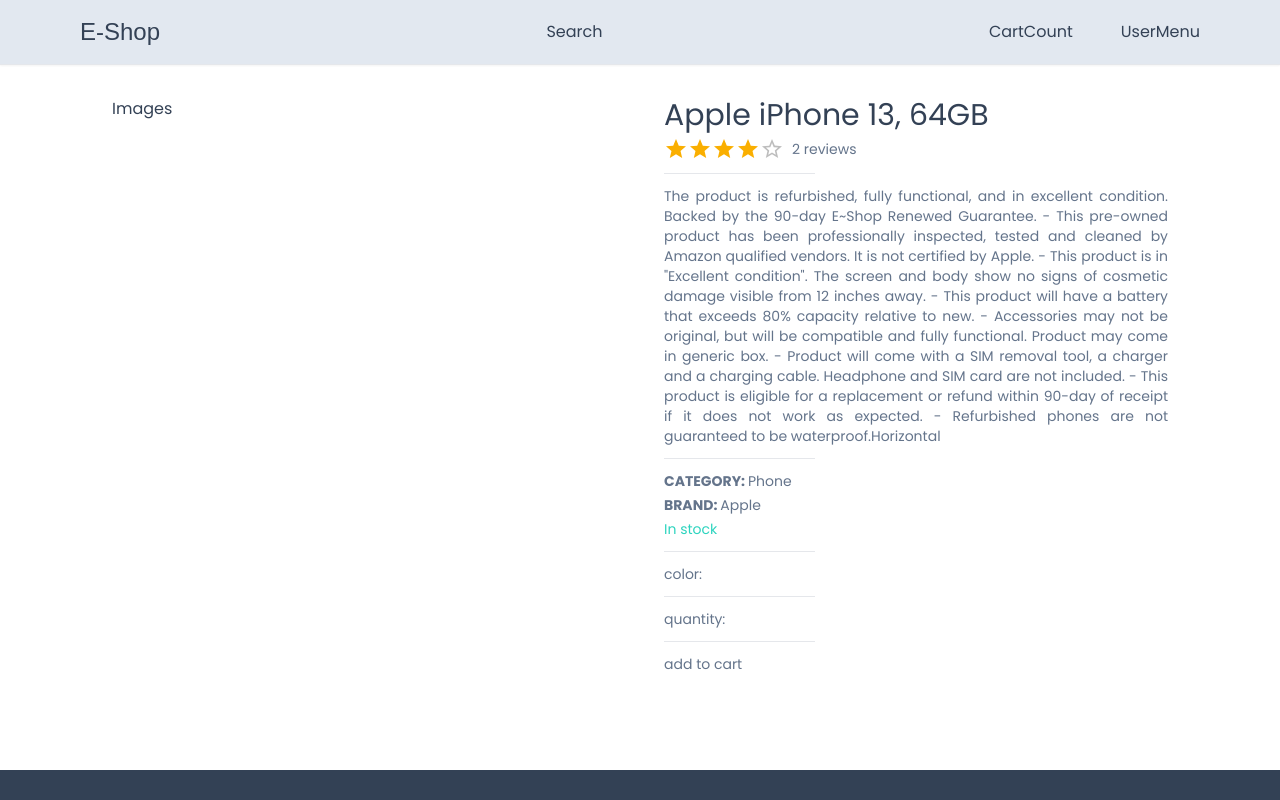
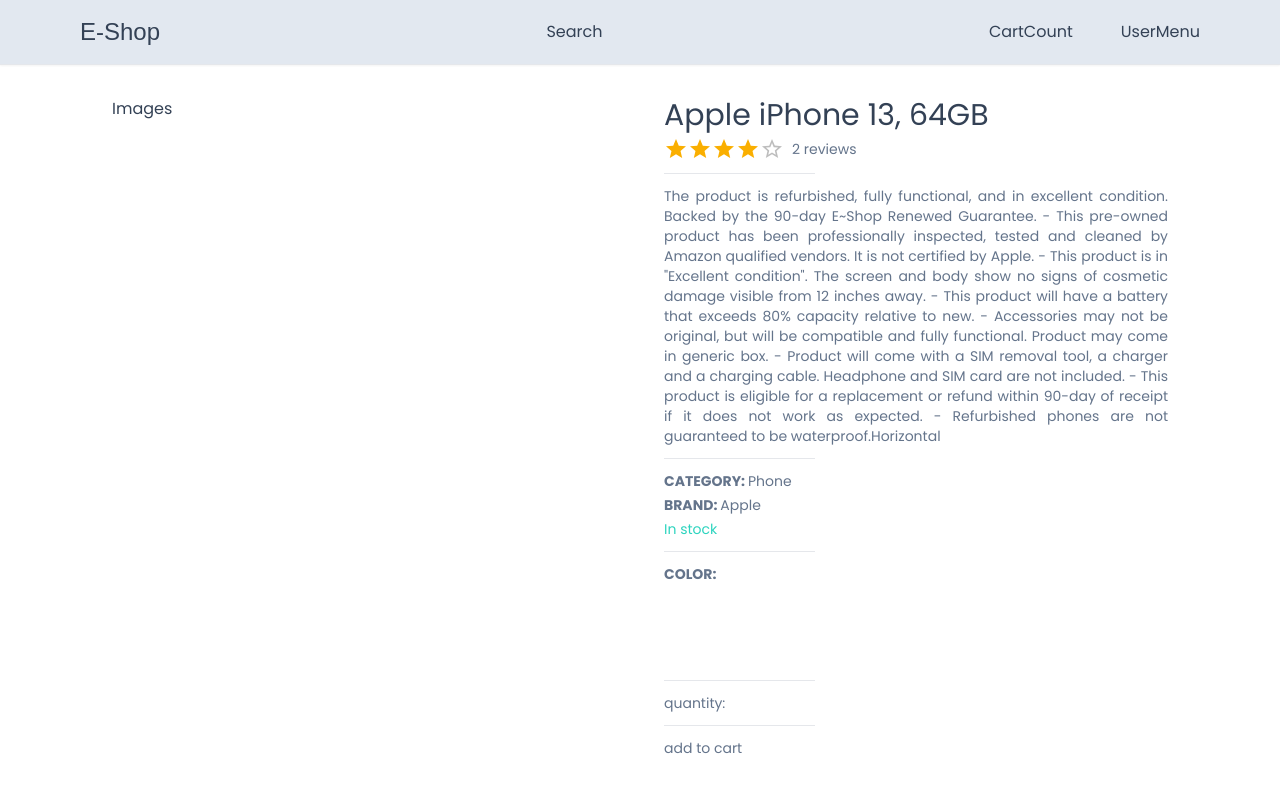
Before and after one commit to Alek30k/E-shop, a Next.js app: page /product/1 in a window 1280 px wide. Shown: the top 800 px of the page. Built offline with nearby package versions, Linux system fonts and the light colour scheme; a web font is replaced by a local one.

Commit message:
last commit

```diff
--- a/app/components/products/SetColor.tsx
+++ b/app/components/products/SetColor.tsx
@@ -5,11 +5,30 @@ import { CartProductType, SelecteImgType } from "@/app/product/ProductDetails";
 interface SetColorProps {
   images: SelecteImgType[];
   cartProduct: CartProductType;
-  handColorSelect: (value: SelecteImgType)
+  handleColorSelect: (value: SelecteImgType) => void;
 }
 
-const SetColor = () => {
-  return <div className="">SetColor</div>;
+const SetColor = ({
+  images,
+  cartProduct,
+  handleColorSelect,
+}: SetColorProps) => {
+  return (
+    <div className="flex gap-4 items-center">
+      <div>
+        <span className="font-semibold">COLOR: </span>
+        <div>
+          {images.map((image, i) => {
+            return (
+              <div key={i} className={`h-7 w-7 rounded-full border-teal-300`}>
+                <div></div>
+              </div>
+            );
+          })}
+        </div>
+      </div>
+    </div>
+  );
 };
 
 export default SetColor;
--- a/app/product/ProductDetails.tsx
+++ b/app/product/ProductDetails.tsx
@@ -1,7 +1,8 @@
 "use client";
 
 import { Rating } from "@mui/material";
-import { useState } from "react";
+import { useCallback, useState } from "react";
+import SetColor from "../components/products/SetColor";
 
 interface ProductDetailsProps {
   product: any;
@@ -44,6 +45,11 @@ const ProductDetails = ({ product }: ProductDetailsProps) => {
     product.reviews.reduce((acc: number, item: any) => item.rating + acc, 0) /
     product.reviews.length;
 
+  const handleColorSelect = useCallback(
+    (value: SelecteImgType) => {},
+    [cartProduct.selectedImg]
+  );
+
   return (
     <div className="grid grid-cols-1 md:grid-cols-2 gap-12">
       <div>Images</div>
@@ -66,7 +72,11 @@ const ProductDetails = ({ product }: ProductDetailsProps) => {
           {product.inStock ? "In stock" : "Out of stock"}
         </div>
         <Horizontal />
-        <div>color: </div>
+        <SetColor
+          cartProduct={cartProduct}
+          images={product.images}
+          handleColorSelect={handleColorSelect}
+        />
         <Horizontal />
         <div>quantity: </div>
         <Horizontal />
```
